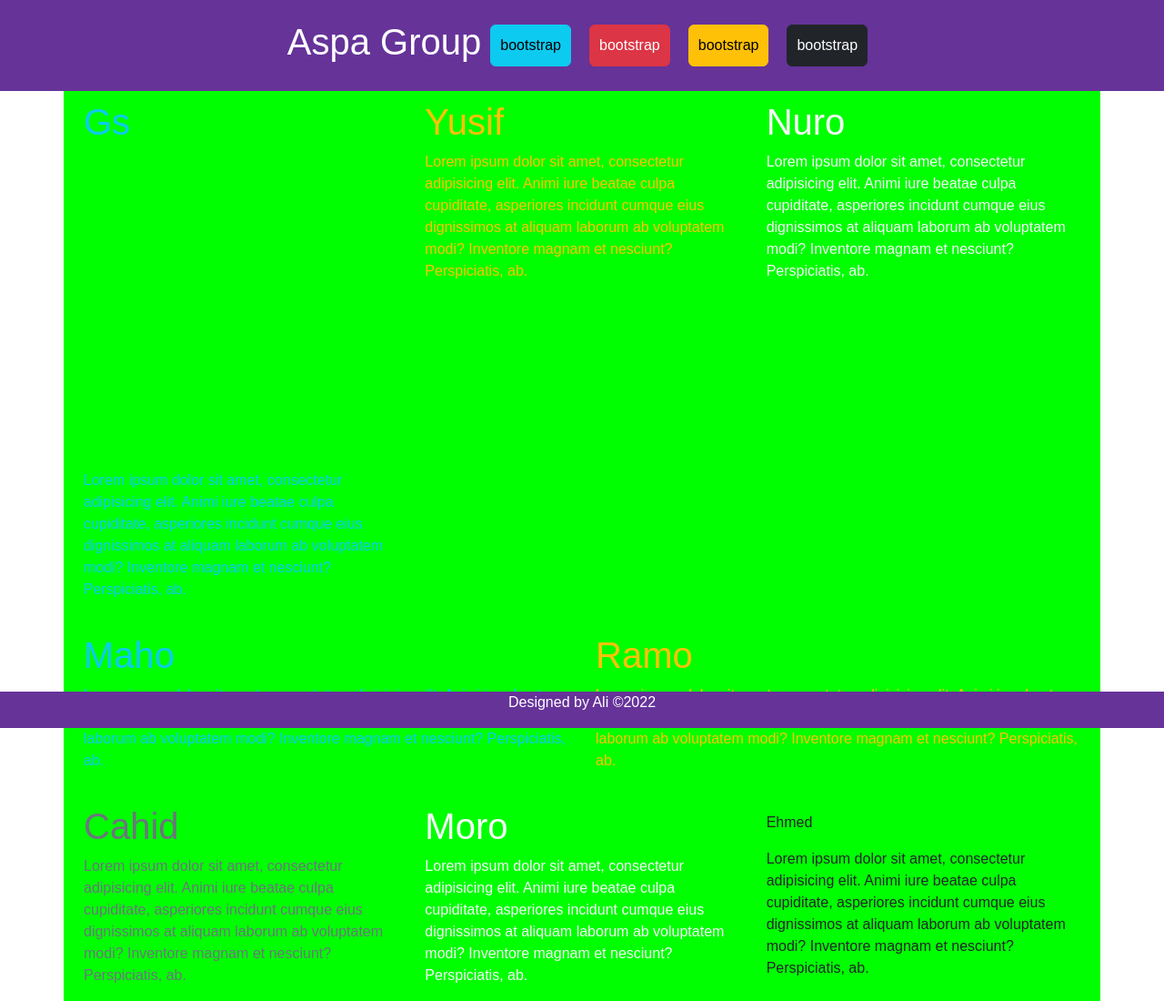
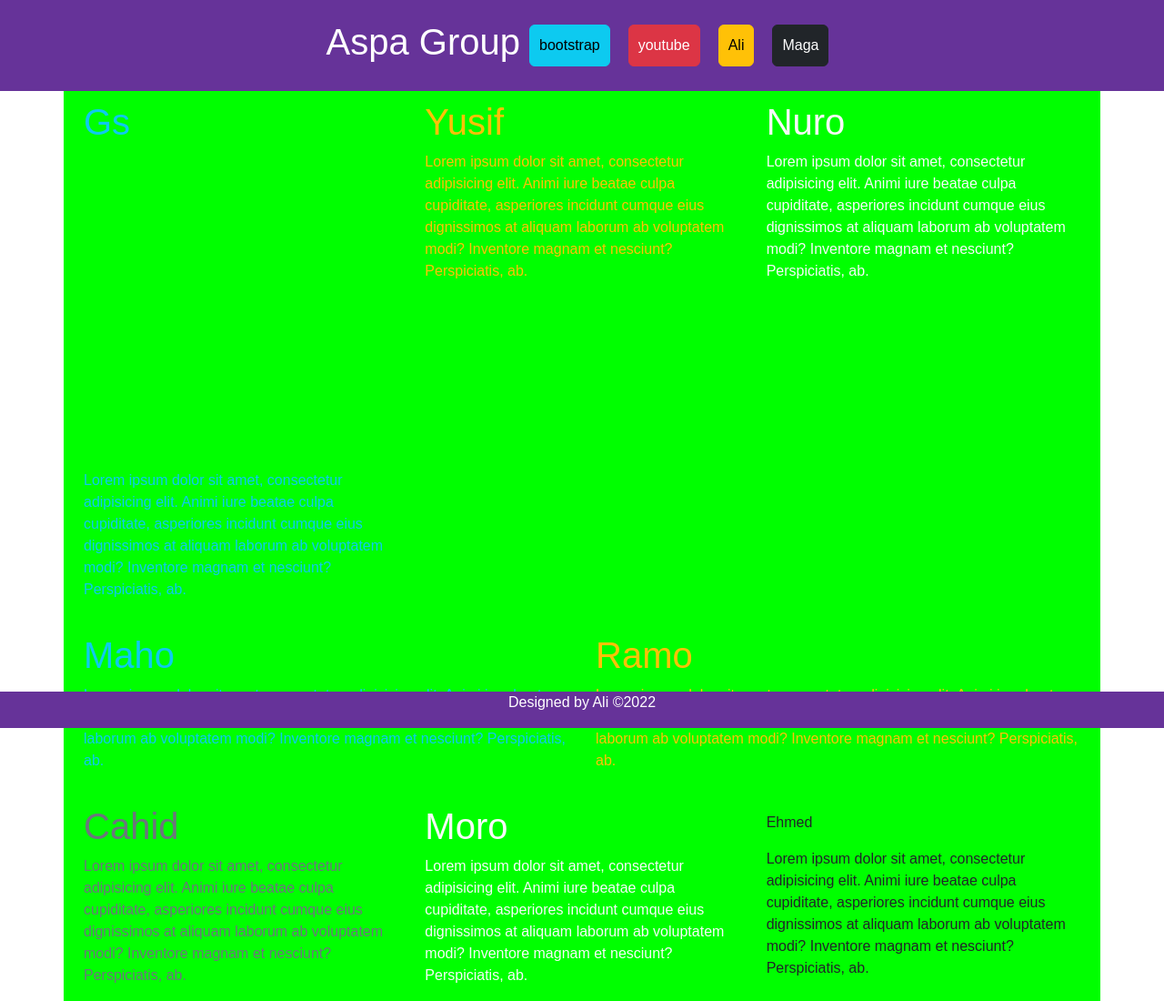
Before and after one commit to alikokoko/alikokoko.github.io, a plain HTML site: page index.html in a window 1280 px wide. Shown: the top 1100 px of the page at 91% size. Drawn offline with nearby package versions, Linux system fonts and the light colour scheme.

Commit message:
yaziliar deyisdi

```diff
--- a/index.html
+++ b/index.html
@@ -12,9 +12,9 @@
    <div class="header">
     <h1>Aspa Group</h1>
     <button style="padding: 10px; margin: 10px;" class="btn btn-info">bootstrap</button>
-    <button style="padding: 10px; margin: 10px;" class="btn btn-danger">bootstrap</button>
-    <button style="padding: 10px; margin: 10px;" class="btn btn-warning">bootstrap</button>
-    <button style="padding: 10px; margin: 10px;" class="btn btn-dark">bootstrap</button>
+    <button style="padding: 10px; margin: 10px;" class="btn btn-danger">youtube</button>
+    <button style="padding: 10px; margin: 10px;" class="btn btn-warning">Ali</button>
+    <button style="padding: 10px; margin: 10px;" class="btn btn-dark">Maga</button>
    </div>
    <div class="container">
     <div class="item">
```
